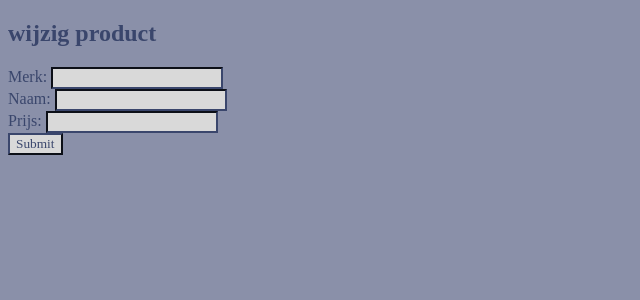
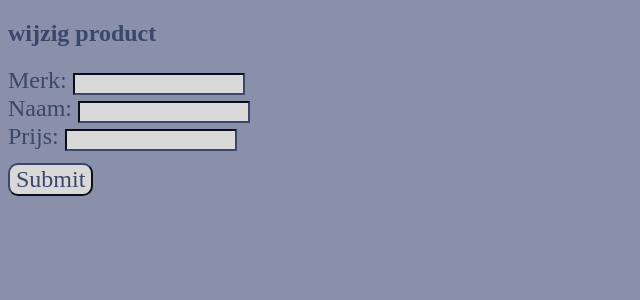
Before and after one commit to koenschool/p3-webshop, a PHP site: page /edit.php in a window 1280 px wide. Shown: the top 300 px of the page, without its empty margins (0-640 px from the left). Run offline with PHP 8.4, Linux system fonts and the light colour scheme; data that the repository does not hold is empty.

Commit message:
css update

```diff
--- a/edit.php
+++ b/edit.php
@@ -26,7 +26,7 @@
 
 <h2>wijzig product</h2>
 
-<form action="edit_db.php" method="post">
+<form action="edit_db.php" method="post" class="rows">
 <input type="number" id="productid" name="productid" required value="<?php echo $result['productid']?>" hidden>
 
   <label for="merk">Merk:</label>
@@ -40,7 +40,7 @@
   <label for="prijs">Prijs:</label>
   <input type="number" id="prijs" name="prijs" required value="<?php echo $result['prijs']?>"><br>
 
-  <input type="submit" name value="Submit">
+  <input class="hover" type="submit" name value="Submit">
 </form>
 
 
--- a/insert.php
+++ b/insert.php
@@ -11,8 +11,7 @@
 
 <h2>product toevoegen</h2>
 
-<form method="post">
-
+<form method="post" class="rows">
 <!-- <label for="id">id:</label>
   <input type="text" id="id" name="id" required><br> -->
 
@@ -25,7 +24,7 @@
   <label for="prijs">prijs:</label>
   <input type="number" id="prijs" name="prijs" required><br>
 
-  <input type="submit" name value="Submit">
+  <input class="hover" type="submit" name value="Submit">
 </form>
 
 
--- a/style.css
+++ b/style.css
@@ -31,7 +31,8 @@ body{
 }
 
 
-a:hover, p a:hover{
+a:hover, p a:hover, .hover:hover{
+    cursor: pointer;
     background-color: #3A466C;
     color:#FFFEFF;
 }
@@ -96,13 +97,25 @@ h2.right{
     padding-right: 50px; ;
 }
 
-/* sorteer rules */
+/* sorteer/insert/edit rules */
 
 .zoek{
     font-size: 150%;
     display: flex;
     justify-content: center;
 }
+
+.rows{
+    font-size: 150%;
+}
+
+.hover{
+    margin-top:1%;
+    border-color:#3A466C;
+    border-radius:10px;
+    font-size:100%;
+}
+
 
 input, select, label, textarea, .voeg a{
     /* font-size:30%; */
@@ -156,7 +169,7 @@ text-align: center;
     text-align: right;
     font-size:75%;
     border-color:#8A90A9;
-    border-radius:30%;
+    border-radius:10px;
     padding:5%;
     background-color: #8A90A9;
 
```
